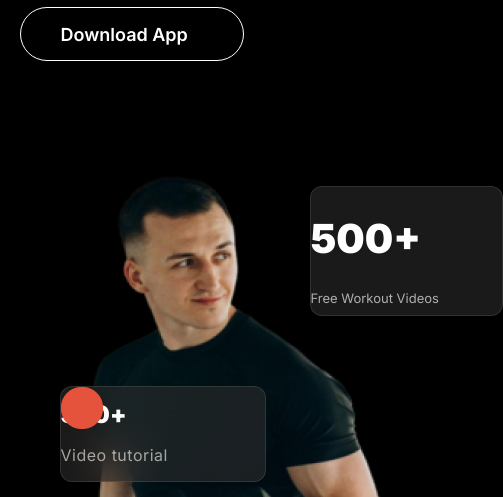
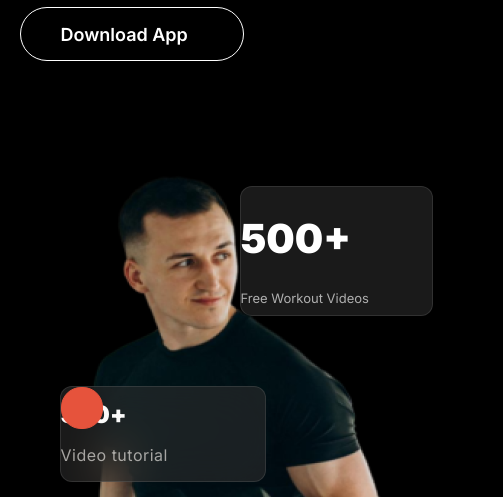
Before and after one commit to Akanta007/assigment_2_ph, a plain HTML site: page index.html in a window 390 px wide. Shown: the part 603-1100 px from the top of the page, 503 px wide, since content can reach past the window. Drawn offline with Linux system fonts and the light colour scheme.

Commit message:
fixed issues

```diff
--- a/style.css
+++ b/style.css
@@ -814,8 +814,9 @@ font-weight: 400;
 
 
     .free-workout-section{
-        margin-top: -550px;para
-        margin-left: 200px;
+        margin-top: -550px;
+        margin-left: 180px;
+
     }
      .video-tutorial-section{
         margin-left: 0px;
```
